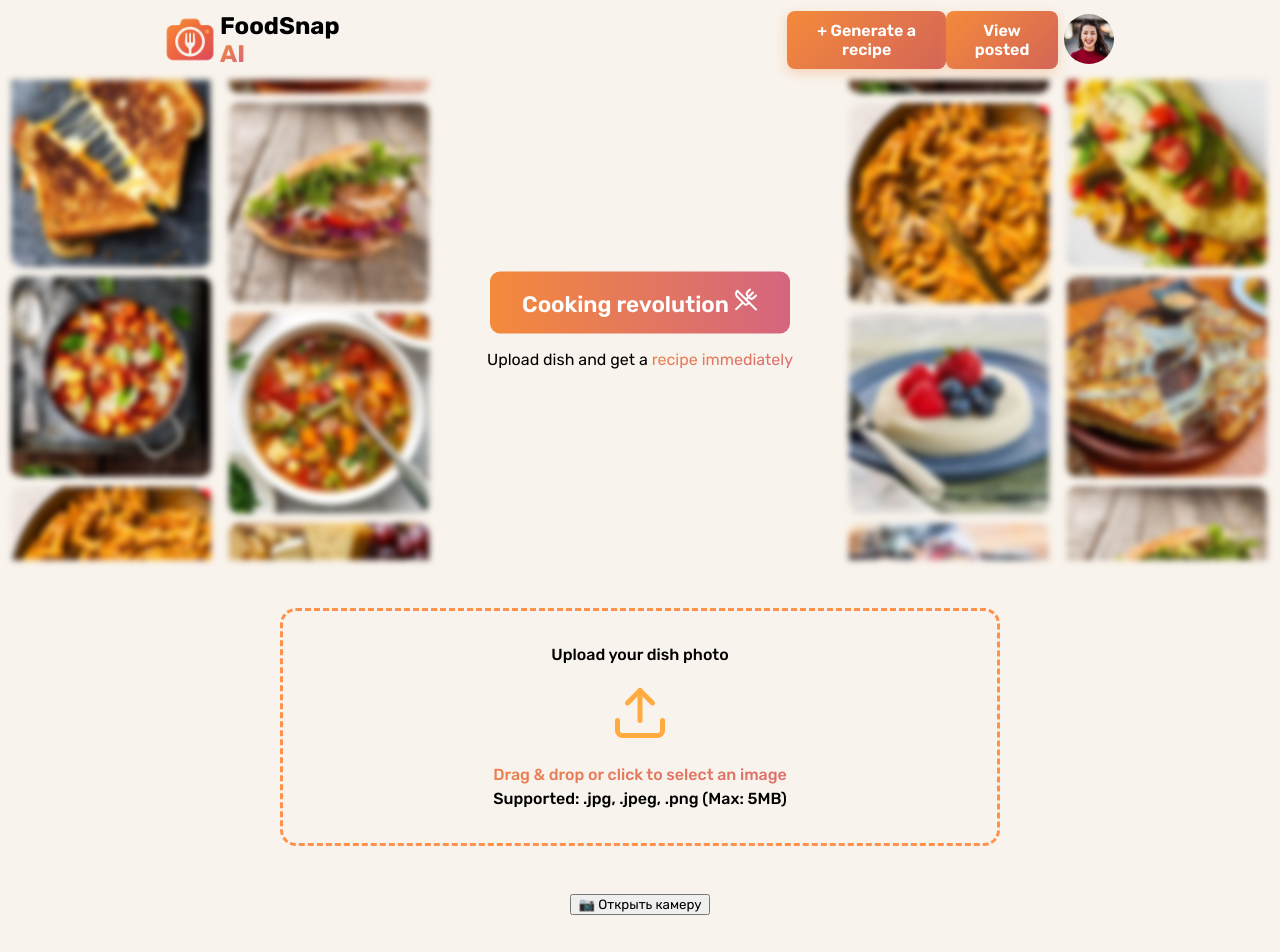
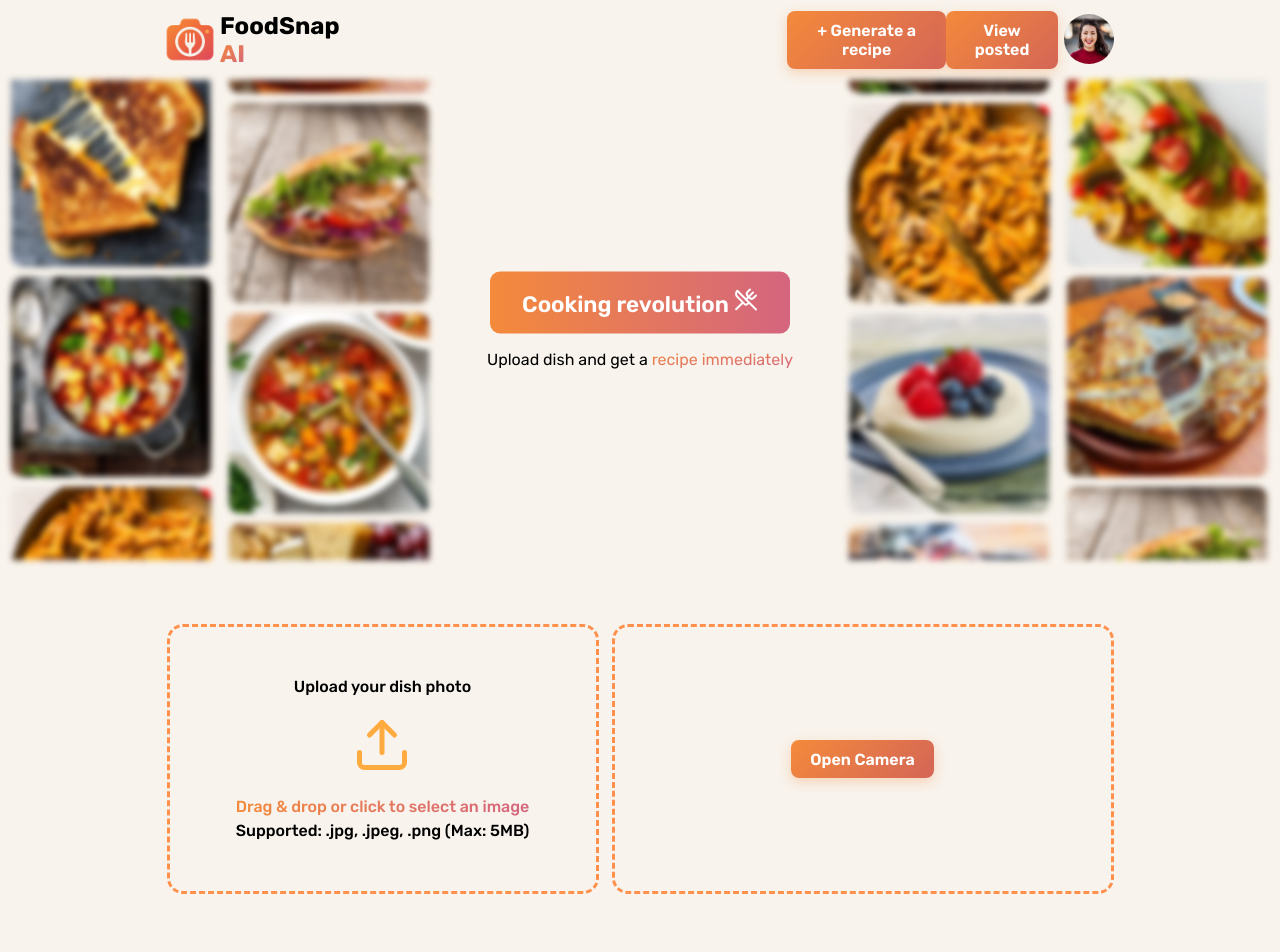
Before and after one commit to mossimka/FoodSnapAI, a Next.js app in the folder frontend/: page / in a window 1280 px wide. Shown: the top 952 px of the page. Before the commit the page ends 915 px from the top, so only its background shows below. Built offline with nearby package versions, Linux system fonts and the light colour scheme.

Commit message:
camera front part

```diff
--- a/frontend/src/app/globals.css
+++ b/frontend/src/app/globals.css
@@ -20,6 +20,7 @@ html{
 
 :root {
   --bg-color: #F8F3EC;
+  --hover-color: #FFF0E0;
   --gradient: linear-gradient(to bottom right, #F48A3B, #D4657F);
   --gradient2: linear-gradient(to right, #f48a3b, #d4657f);
   --shadow-color-active: rgb(212, 101, 87);
--- /dev/null
+++ b/frontend/src/components/CameraCapture/CameraCapture.module.css
@@ -0,0 +1,92 @@
+.cameraContainer {
+    width: 45%;
+    border: 3px dashed var(--border-color);
+    background-color: var(--bg-color);
+    border-radius: 1rem;
+    padding: 2rem;
+    text-align: center;
+    transition: background-color 0.2s ease;
+    cursor: pointer;
+    height: 25vh;
+    display: flex;
+    justify-content: center;
+    align-items: center;
+}
+
+.cameraContainer:hover{
+    background-color: var(--hover-color);
+}
+
+.cameraWrapper {
+  position: fixed;
+  top: 0;
+  left: 0;
+  width: 100vw;
+  height: 100vh;
+  background-color: black;
+  display: flex;
+  justify-content: center;
+  align-items: center;
+  z-index: 1000;
+  flex-direction: column;
+}
+
+.cameraVideo {
+  width: 100%;
+  height: 100%;
+  object-fit: cover;
+  position: absolute;
+  top: 0;
+  left: 0;
+  z-index: 1;
+}
+
+.overlay {
+  position: absolute;
+  top: 0;
+  left: 0;
+  width: 100%;
+  height: 100%;
+  z-index: 2;
+  pointer-events: none;
+}
+
+.mask {
+  width: 100%;
+  height: 100%;
+  background-color: rgba(0, 0, 0, 0.5);
+
+  -webkit-mask:
+    linear-gradient(#000 0 0) content-box,
+    linear-gradient(#000 0 0);
+  -webkit-mask-composite: xor;
+
+  mask:
+    linear-gradient(#000 0 0) content-box,
+    linear-gradient(#000 0 0);
+  mask-composite: exclude;
+
+  padding: 30vh 30vw;
+  box-sizing: border-box;
+}
+
+.captureButton {
+  z-index: 3;
+  position: absolute;
+  bottom: 2rem;
+  background-color: white;
+  border: none;
+  border-radius: 50%;
+  width: 70px;
+  height: 70px;
+  box-shadow: 0 0 10px black;
+  cursor: pointer;
+}
+
+.captureButton::before {
+  content: "";
+  position: absolute;
+  inset: 10px;
+  background-color: red;
+  border-radius: 50%;
+}
--- a/frontend/src/components/CameraCapture/CameraCapture.tsx
+++ b/frontend/src/components/CameraCapture/CameraCapture.tsx
@@ -1,6 +1,9 @@
 "use client";
 
 import React, { useRef, useState } from "react";
+
+import Styles from "./CameraCapture.module.css";
+import ButtonStyles from "@/components/NavButton/NavButton.module.css"
 
 const CameraCapture = ({ setImage }) => {
   const videoRef = useRef<HTMLVideoElement>(null);
@@ -18,14 +21,16 @@ const CameraCapture = ({ setImage }) => {
 
   const capturePhoto = () => {
     if (!videoRef.current || !canvasRef.current) return;
-    const ctx = canvasRef.current.getContext("2d");
+
     const width = videoRef.current.videoWidth;
     const height = videoRef.current.videoHeight;
+    const ctx = canvasRef.current.getContext("2d");
 
     canvasRef.current.width = width;
     canvasRef.current.height = height;
 
     ctx?.drawImage(videoRef.current, 0, 0, width, height);
+
     videoRef.current.srcObject?.getTracks().forEach(track => track.stop());
 
     canvasRef.current.toBlob(blob => {
@@ -39,19 +44,25 @@ const CameraCapture = ({ setImage }) => {
   };
 
   return (
-    <div style={{ textAlign: "center", marginTop: "2rem" }}>
+    <div className={Styles.cameraContainer}>
       {!capturing ? (
-        <button onClick={startCamera}>📷 Открыть камеру</button>
+        <button onClick={startCamera} className={ButtonStyles.button}>Open Camera</button>
       ) : (
-        <>
-          <video ref={videoRef} style={{ width: "100%", maxWidth: 400 }} />
-          <br />
-          <button onClick={capturePhoto} style={{ marginTop: "1rem" }}>
-            📸 Сделать снимок
-          </button>
-        </>
+        <div className={Styles.cameraWrapper}>
+          <video
+            ref={videoRef}
+            className={Styles.cameraVideo}
+            playsInline
+            autoPlay
+            muted
+          />
+          <div className={Styles.overlay}>
+            <div className={Styles.mask}></div>
+          </div>
+          <button className={Styles.captureButton} onClick={capturePhoto}></button>
+          <canvas ref={canvasRef} style={{ display: "none" }} />
+        </div>
       )}
-      <canvas ref={canvasRef} style={{ display: "none" }} />
     </div>
   );
 };
--- a/frontend/src/components/DropZone/DropZone.module.css
+++ b/frontend/src/components/DropZone/DropZone.module.css
@@ -1,6 +1,5 @@
 .dropZone {
-  width: 75%;
-  margin: 3rem auto;
+  width: 45%;
 }
 
 .dropZoneBox {
@@ -11,10 +10,14 @@
   text-align: center;
   transition: background-color 0.2s ease;
   cursor: pointer;
+  display: flex;
+  justify-content: center;
+  align-items: center;
+  height: 25vh;
 }
 
 .dropZoneBox:hover {
-  background-color: #fff0e0;
+  background-color: var(--hover-color);
 }
 
 .dropZoneInput p {
--- a/frontend/src/components/DropZone/DropZoneWrapped.module.css
+++ b/frontend/src/components/DropZone/DropZoneWrapped.module.css
@@ -1,4 +1,10 @@
 .wrapper{
     width: 75%;
-    margin: 0 auto;
+    margin: 4rem auto;
 }
+
+.wrapperActions{
+    display: flex;
+    align-items: center;
+    justify-content: space-around;
+}
--- a/frontend/src/components/DropZone/DropZoneWrapper.tsx
+++ b/frontend/src/components/DropZone/DropZoneWrapper.tsx
@@ -17,9 +17,11 @@ export const DropZoneWrapper = () => {
 
   return (
     <div className={Styles.wrapper}>
-      <DropZone setImage={handleImageSelect} />
+      <div className={Styles.wrapperActions}>
+        <DropZone setImage={handleImageSelect} />
+        <CameraCapture setImage={handleImageSelect} />
+      </div>
       {imageFile && <p className="gradientText">You chose file: {imageFile.name}</p>}
-      <CameraCapture setImage={handleImageSelect} />
     </div>
   );
 };
--- a/frontend/src/components/NavButton/NavButton.module.css
+++ b/frontend/src/components/NavButton/NavButton.module.css
@@ -1,4 +1,4 @@
-.navButton {
+.button {
   padding: 0.6rem 1.2rem;
   background: linear-gradient(135deg, #f48a3b, #d46557);
   color: white;
@@ -12,12 +12,12 @@
   z-index: 111;
 }
 
-.navButton:hover {
+.button:hover {
   transform: translateY(-2px);
   box-shadow: var(--hover-shadow);
 }
 
-.navButton:active {
+.button:active {
   transform: scale(0.98);
   box-shadow: var(--active-shadow);
 }
--- a/frontend/src/components/NavButton/NavButton.tsx
+++ b/frontend/src/components/NavButton/NavButton.tsx
@@ -11,7 +11,7 @@ interface NavButtonProps {
 export const NavButton: React.FC<NavButtonProps> = ({ text, link }) => {
   return (
     <Link href={link}>
-      <button className={Styles.navButton}>{text}</button>
+      <button className={Styles.button}>{text}</button>
     </Link>
   );
 };
```
